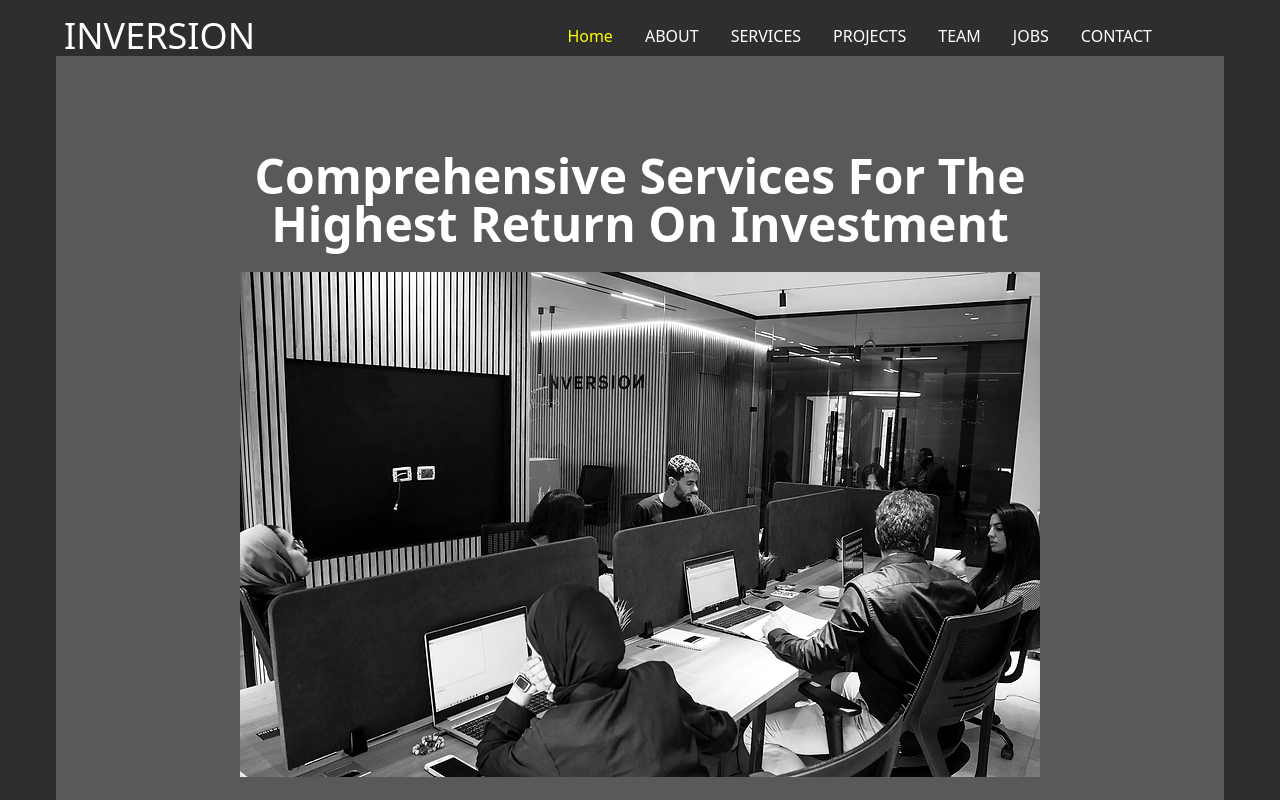
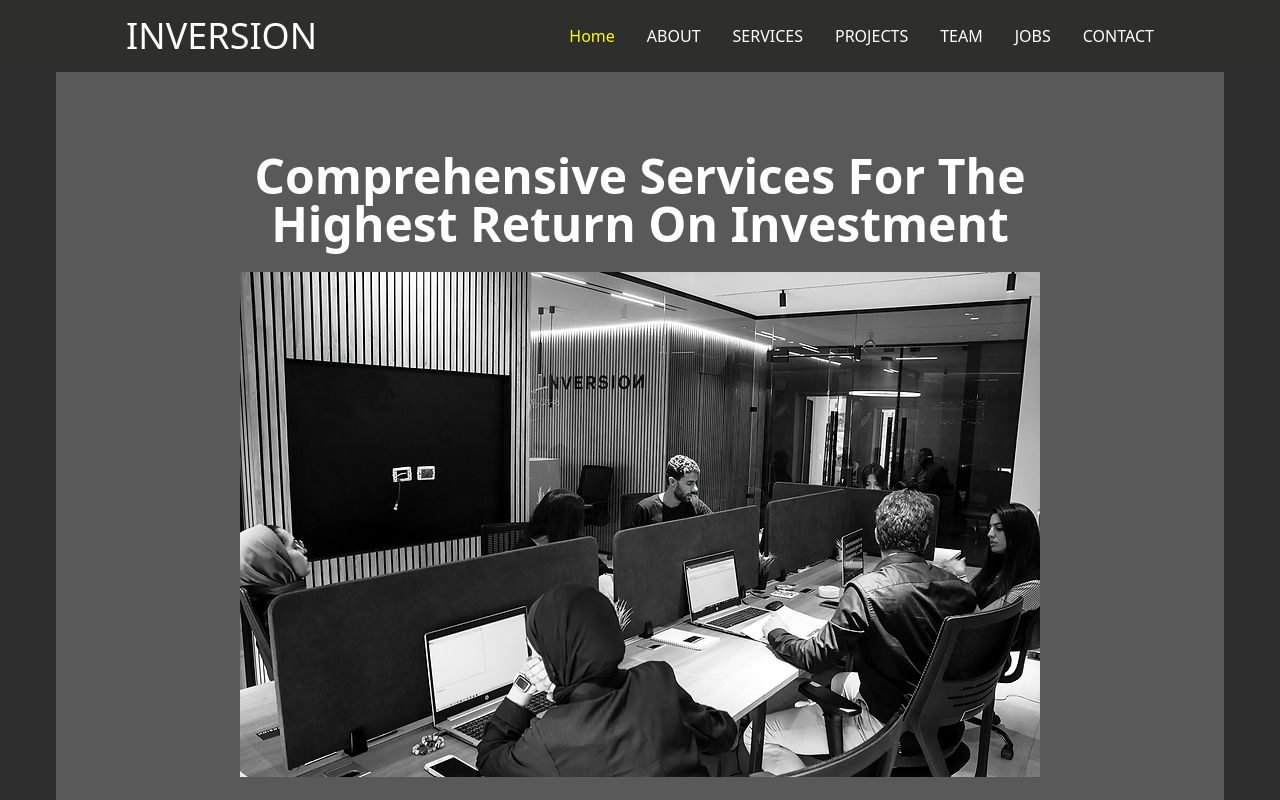
Before and after one commit to ahmedsalahaly/Inversion_proj, a plain HTML site: page Services.html in a window 1280 px wide. Shown: the top 800 px of the page. Drawn offline with nearby package versions, Linux system fonts and the light colour scheme.

Commit message:
add "services" quality

```diff
--- a/Services.html
+++ b/Services.html
@@ -2,19 +2,27 @@
 <html lang="en">
 <head>
     <meta charset="UTF-8">
+    <meta http-equiv="X-UA-Compatible" content="IE=edge">
     <meta name="viewport" content="width=device-width, initial-scale=1.0">
-    <script src="https://cdn.tailwindcss.com"></script>
+    <meta name="description" content="Inversion is a development consultancy built by
+          professional industry experts who exist to challenge the status quo.
+          With a successful track record in shaping some of Egypt’s landmark projects.">
+    <link href="./dist/output.css" rel="stylesheet">
+    <link rel="preconnect" href="https://fonts.googleapis.com">
+    <link rel="preconnect" href="https://fonts.gstatic.com" crossorigin>
+    <link href="https://fonts.googleapis.com/css2?family=Audiowide&display=swap" rel="stylesheet">
     <title>SERVICES | Inversion</title>
-    <link rel="icon" href="./Images/Icon Photo/08d625_e7f2a39dac1d4d2db7f69b2ca5864190~mv2.png" type="">
+    <link rel="icon" href="./Images/Icon Photo/08d625_e7f2a39dac1d4d2db7f69b2ca5864190~mv2.webp" type="">
 </head>
+
 <body class="bg-[#2d2e2d]">
-    <nav class="fixed w-full top-0 left-0 right-0 z-index-10">
     <!-- Navbar -->
-        <div class=" text-white flex items-center justify-between px-16 py-4">
-            <div>
-                <a class="text-4xl" href="https://www.inversion-eg.com/">INVERSION</a></div>
+    <nav class="fixed bg-[#2e2e2d] w-full top-0 left-0 right-0 z-index-10">
+        <div class=" text-white flex items-center justify-around py-4">
 
-            <ul class="flex flex-row  space-x-8 pr-16">
+            <a class="text-4xl" href="https://www.inversion-eg.com/">INVERSION</a>
+
+            <ul class="flex flex-row space-x-8">
                 <li class="text-[yellow]"><a href="./index.html">Home</a></li>
                 <li class="hover:text-[yellow]"><a href="./about.html">ABOUT</a></li>
                 <li class="hover:text-[yellow]"><a href="./Services.html">SERVICES</a></li>
@@ -35,7 +43,7 @@
             Highest Return On Investment
           </p>
           <div>
-            <img src="./Services Images/IMG_5913.webp">
+            <img alt="team work" src="./Services Images/IMG_5913.webp">
           </div>
         </div>
     </div>
```
Also changed, not shown: about.html (+0 -1 lines).
